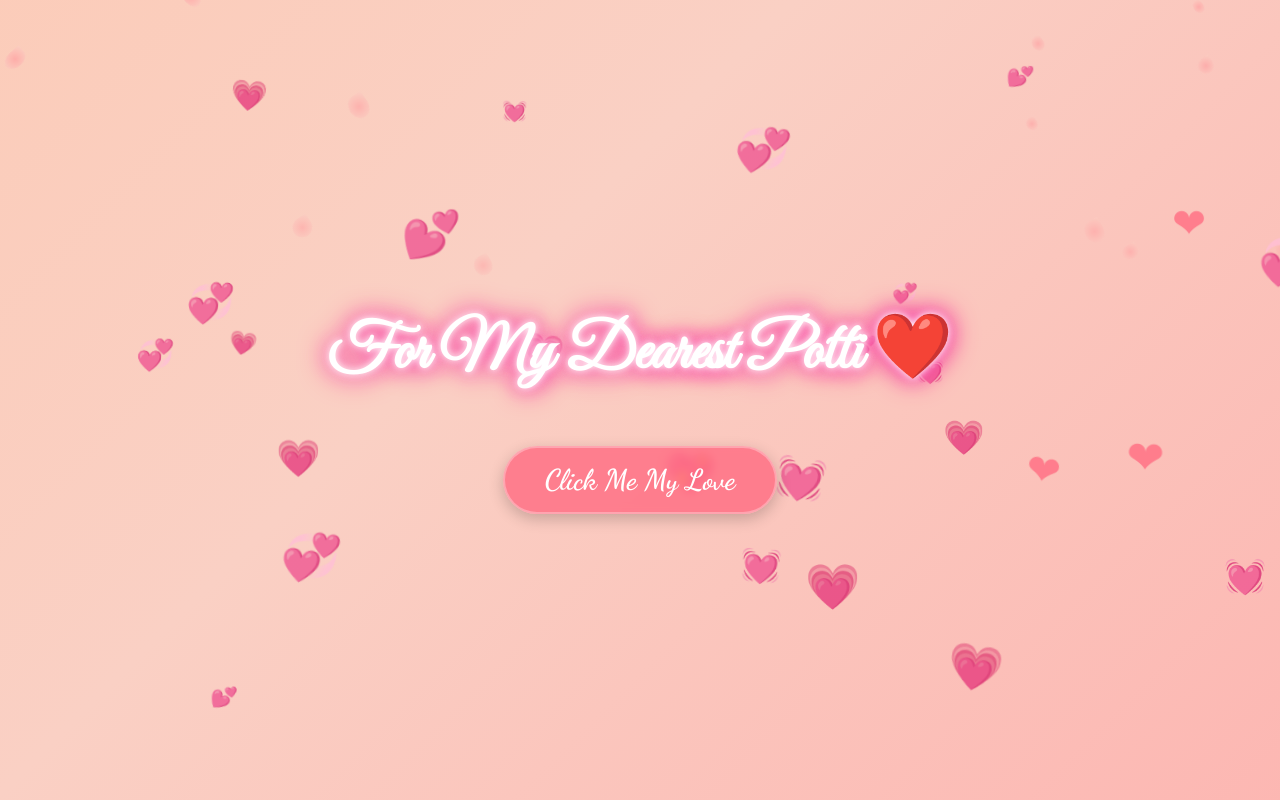
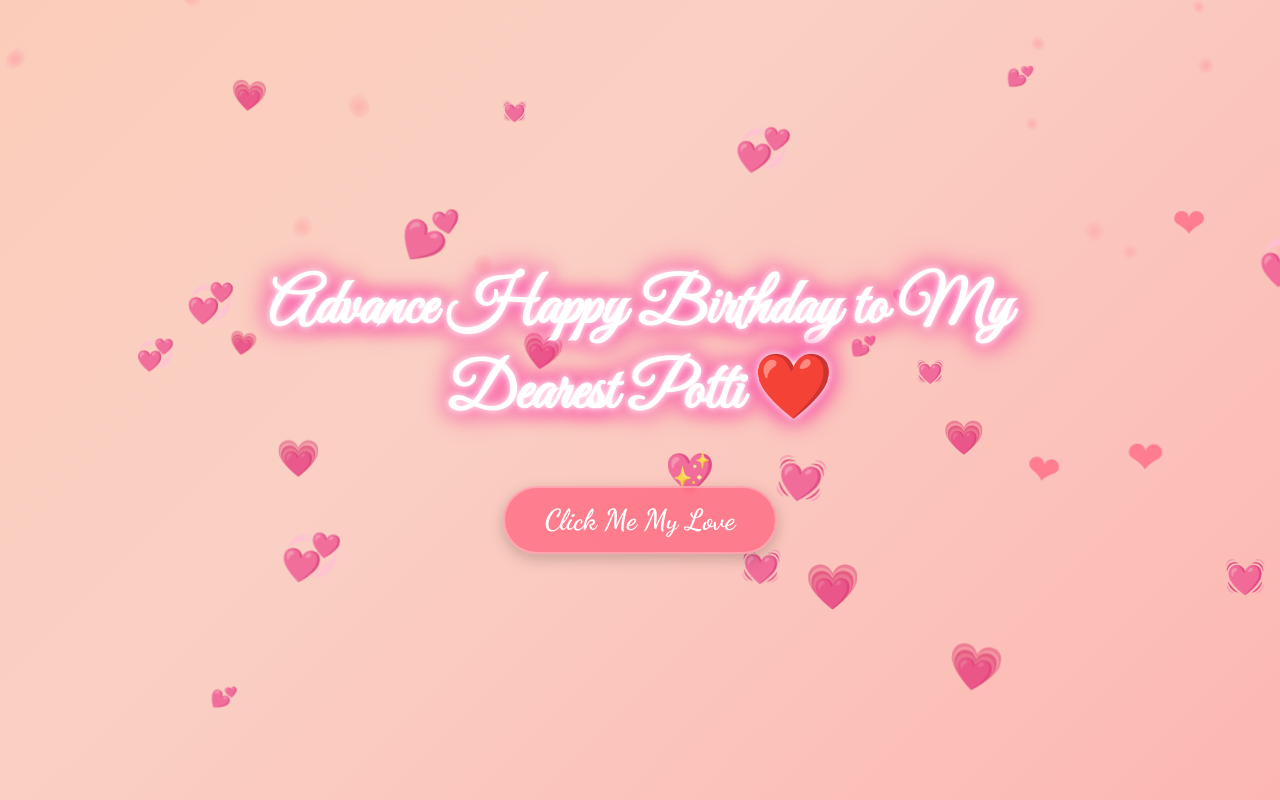
Before and after one commit to zahaazameer/zimmy, a plain HTML site: page index.html in a window 1280 px wide. Shown: the top 800 px of the page. Drawn offline with Linux system fonts and the light colour scheme.

Commit message:
Update index.html

```diff
--- a/index.html
+++ b/index.html
@@ -337,7 +337,7 @@
 </head>
 <body>
     <div class="container">
-        <h1>For My Dearest Potti ❤️</h1>
+        <h1>Advance Happy Birthday to My Dearest Potti ❤️</h1>
         <button class="btn" id="promiseBtn">Click Me My Love</button>
 
         <div class="promise-paper" id="promisePaper">
```
